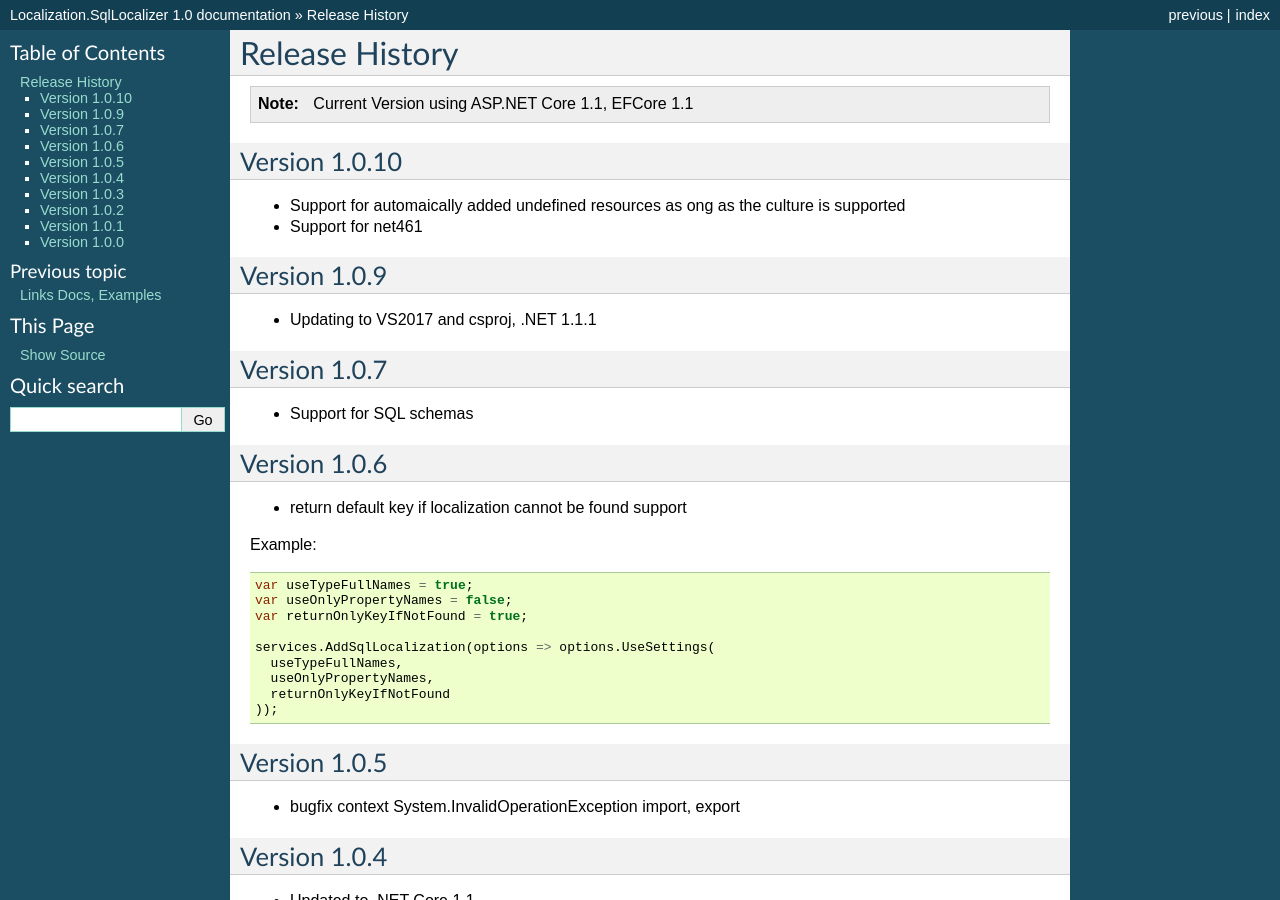
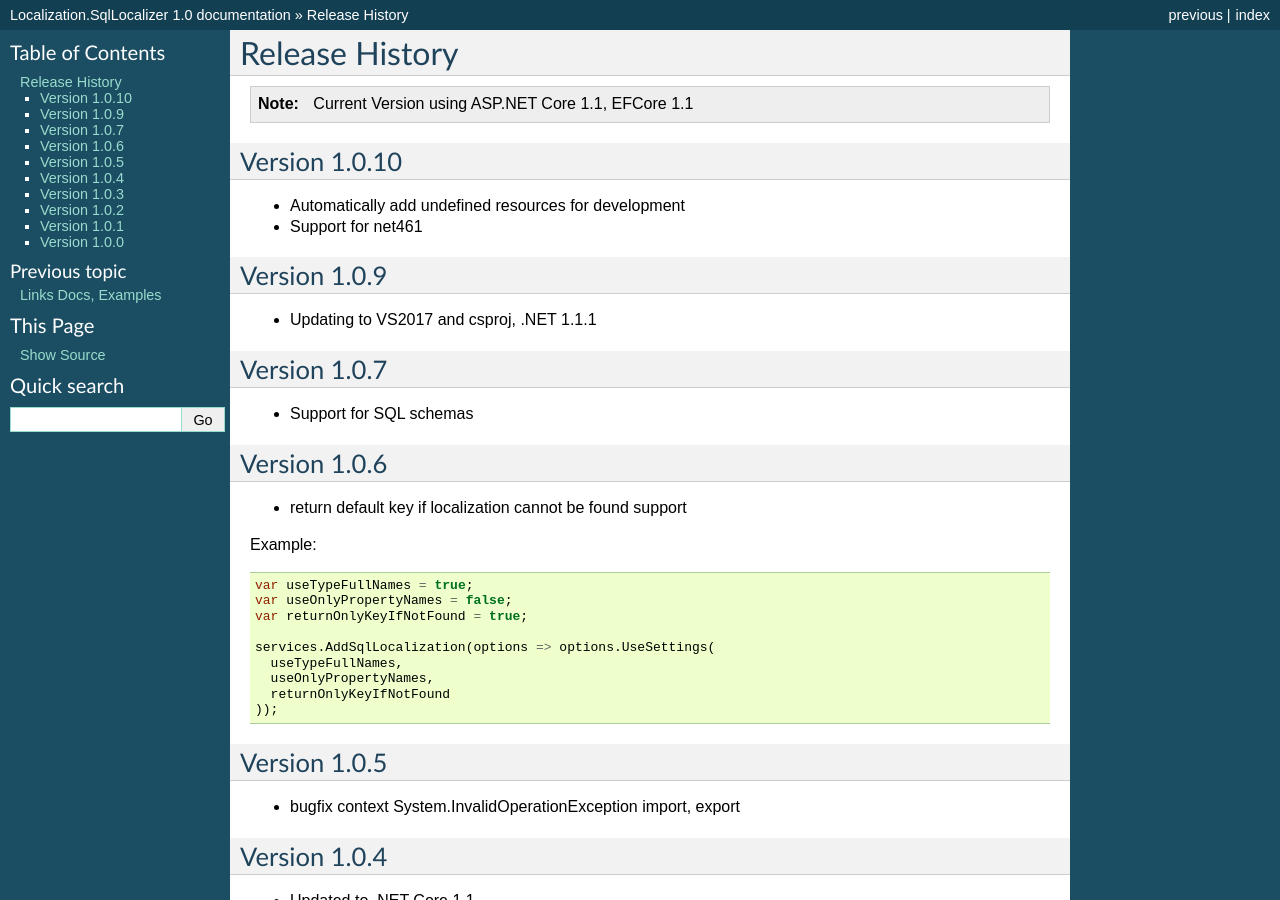
Before and after one commit to damienbod/Localization.SqlLocalizer.docs, a Sphinx documentation site: the page built from docs/source/docs/releases.rst, in a window 1280 px wide and 900 px high. Built offline with Sphinx 7.4.7, drawn with Linux system fonts in a browser that asks for light colours.

Commit message:
updating release notes

```diff
--- a/docs/source/docs/releases.rst
+++ b/docs/source/docs/releases.rst
@@ -8,7 +8,7 @@ Release History
 Version 1.0.10
 -------------
 
-* Support for automaically added undefined resources as ong as the culture is supported
+* Automatically add undefined resources for development
 * Support for net461
 
 Version 1.0.9
```
